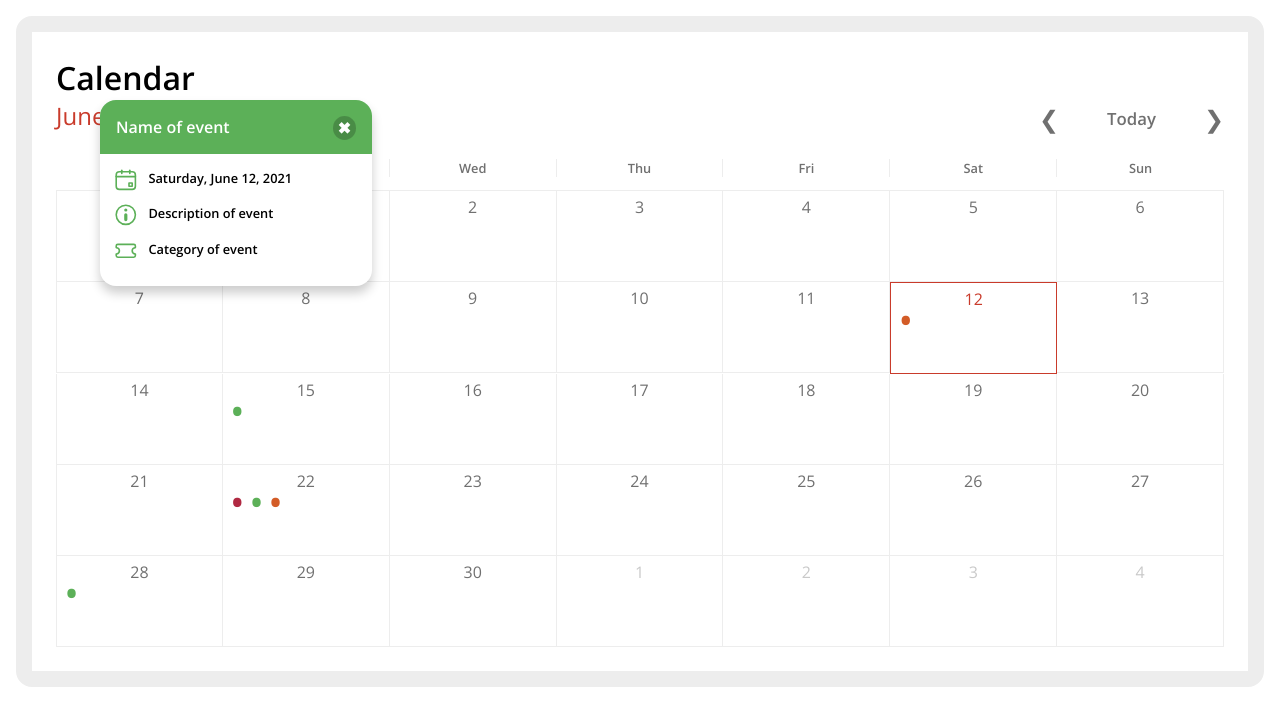
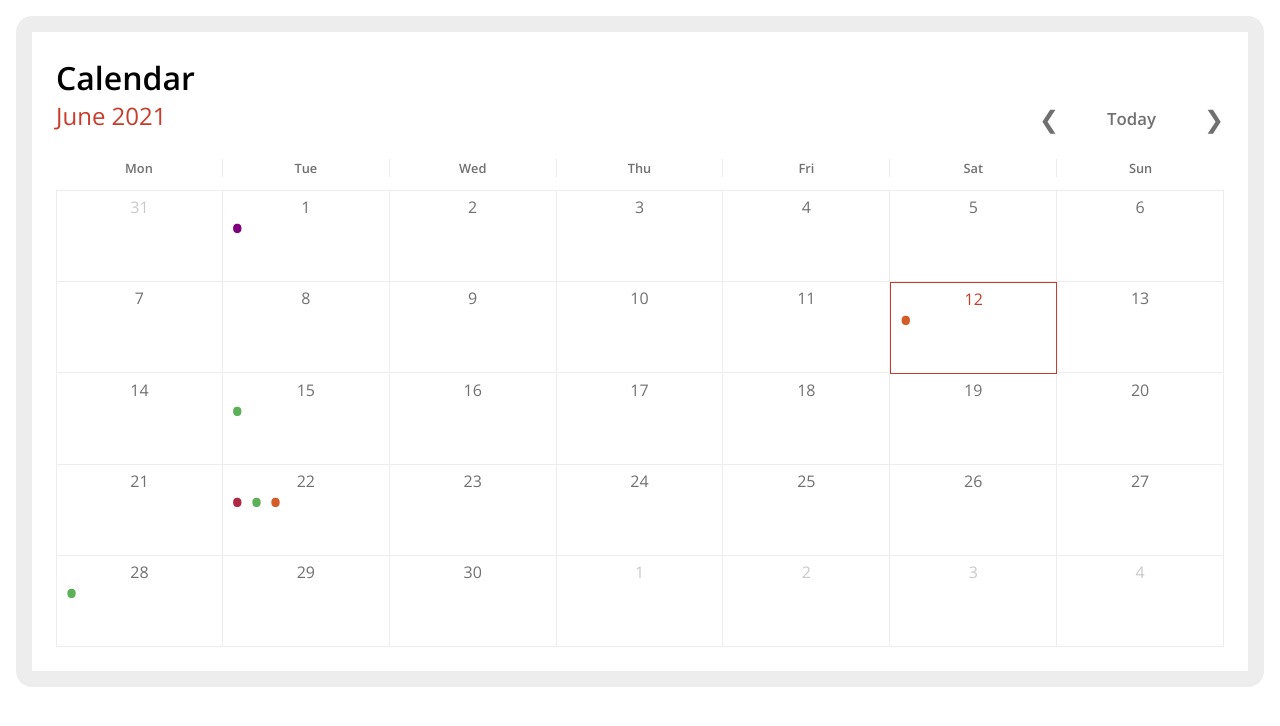
Before and after one commit to b-ivanov/calendarComponent, a React (Create React App) app: page / in a window 1280 px wide. Shown: the top 726 px of the page. Built offline with nearby package versions, Linux system fonts and the light colour scheme.

Commit message:
Added popup visability toddle

```diff
--- a/src/components/CalendarComponent.tsx
+++ b/src/components/CalendarComponent.tsx
@@ -19,7 +19,8 @@ class CalendarComponent extends React.Component <CalendarComponentProps, Calenda
 			sortedEvents: this.getSortedEvents(year, month),
 			year: year,
 			month: month,
-			day: date.getDate()
+			day: date.getDate(),
+			showEventPopup: false
 		};
 	};
 
@@ -93,7 +94,8 @@ class CalendarComponent extends React.Component <CalendarComponentProps, Calenda
 			year: year,
 			month: month,
 			day: now.getDay(),
-			sortedEvents: this.getSortedEvents(year, month)
+			sortedEvents: this.getSortedEvents(year, month),
+			showEventPopup:false
 		});
 	};
 
@@ -109,7 +111,8 @@ class CalendarComponent extends React.Component <CalendarComponentProps, Calenda
 			year: tempYear,
 			month: tempMonth,
 			day: this.state.day,
-			sortedEvents: this.getSortedEvents(tempYear, tempMonth)
+			sortedEvents: this.getSortedEvents(tempYear, tempMonth),
+			showEventPopup:false
 		});
 	};
 
@@ -125,8 +128,15 @@ class CalendarComponent extends React.Component <CalendarComponentProps, Calenda
 			year: tempYear,
 			month: tempMonth,
 			day: this.state.day,
-			sortedEvents: this.getSortedEvents(tempYear, tempMonth)
+			sortedEvents: this.getSortedEvents(tempYear, tempMonth),
+			showEventPopup:false
 		});
+	};
+
+	toggleEventPopup ():void {
+		this.setState(() => ({
+			showEventPopup: !this.state.showEventPopup
+		}));
 	};
 	/**Component render function */
 	render ():ReactElement {
@@ -146,7 +156,7 @@ class CalendarComponent extends React.Component <CalendarComponentProps, Calenda
 					<DayHeaders/>
 					{ this.renderWholeMonth(monthObj) }
 				</ul>
-				<EventPopup dateTime={new Date(2021, 5, 12)} name={"Name of event"} type={0} color={"#5cb058"} description={"Description of event"} category={"Category of event"}/>
+				<EventPopup isVisible={this.state.showEventPopup} dateTime={new Date(2021, 5, 12)} name={"Name of event"} type={0} color={"#5cb058"} description={"Description of event"} category={"Category of event"}/>
 			</div>
 		);
 	};
--- a/src/components/EventPopup.tsx
+++ b/src/components/EventPopup.tsx
@@ -10,7 +10,7 @@ class EventPopup extends React.Component <EventPopupProps> {
 	/**Component render function */
 	render ():ReactElement {
 		return (
-			<div className="eventPopup">
+			<div className="eventPopup" style={this.props.isVisible ? {display: "block"} : {}}>
 				<div className="headerDiv" style={{backgroundColor: this.props.color}}>
 					<span>{this.props.name}</span>
 					<span className="closePopup">&#10006;</span>
--- a/src/index.css
+++ b/src/index.css
@@ -130,6 +130,7 @@ body {
   border-radius: 1em;
   background-color: var(--white-text-color);
   font-weight: bold;
+  display: none;
 }
 .calendarShell .eventPopup .headerDiv {
   padding: 1em;
--- a/src/interfaces/CalendarComponentState.ts
+++ b/src/interfaces/CalendarComponentState.ts
@@ -4,4 +4,5 @@ export default interface CalendarComponentState {
 	year: number;
 	month: number;
 	day: number;
+	showEventPopup: boolean;
 };
--- a/src/interfaces/EventPopupProps.ts
+++ b/src/interfaces/EventPopupProps.ts
@@ -5,4 +5,5 @@ export default interface EventPopupProps {
     color: string;
     description: string;
 	category: string;
+	isVisible: boolean;
 };
```
